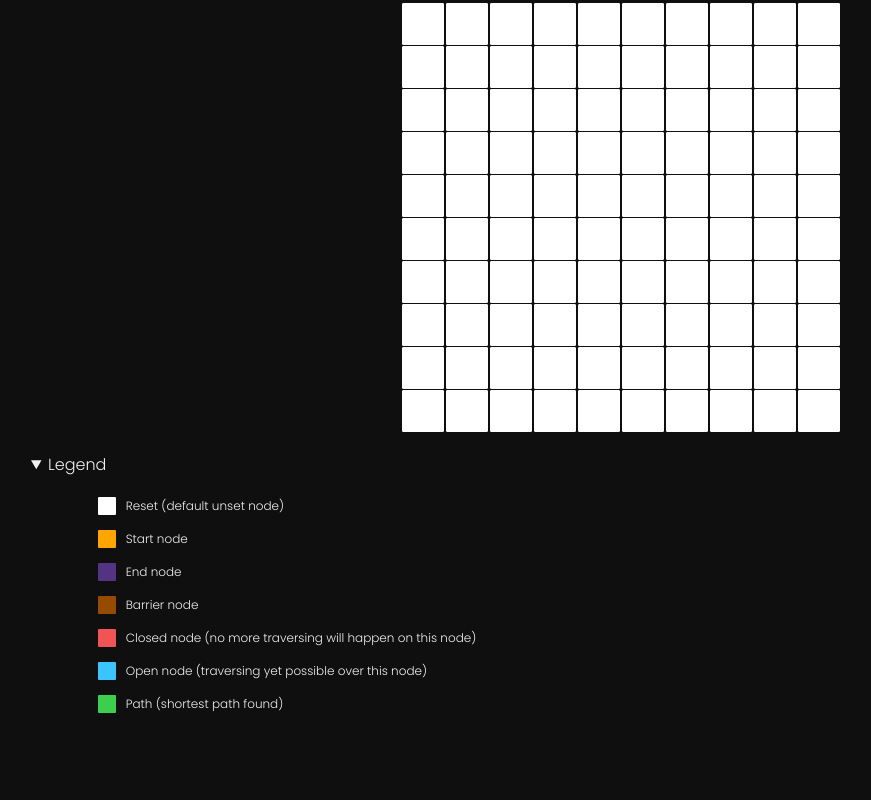
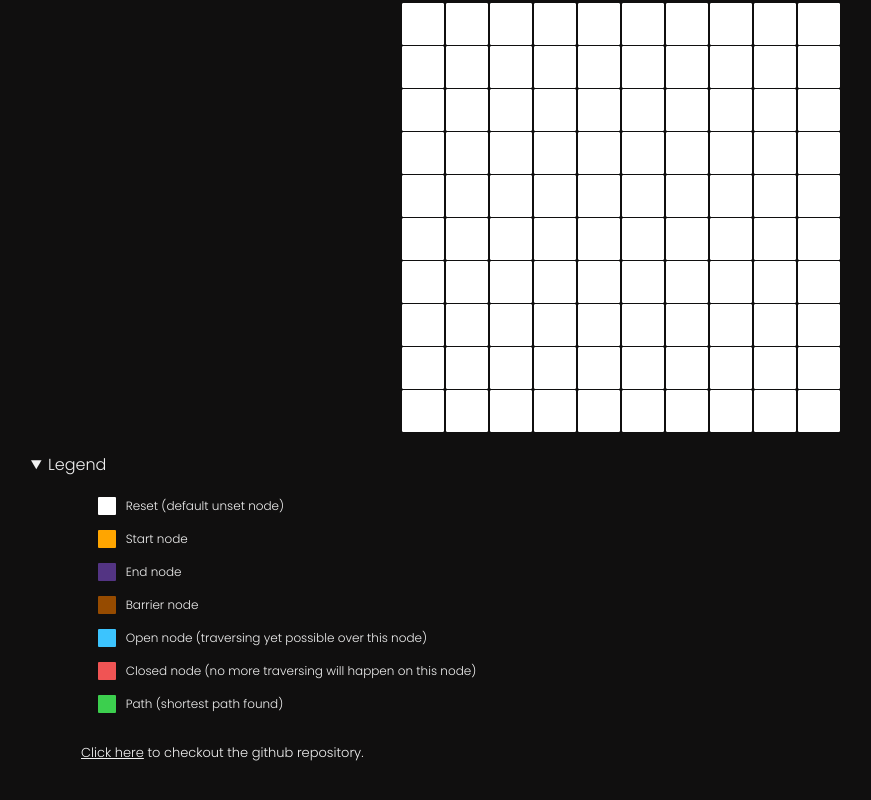
Before and after one commit to prtvi/astar-vis, a React (Create React App) app: page / in a window 1280 px wide. Shown: the part 324-1124 px from the top of the page, without its empty margins (19-890 px from the left). Before the commit the page ends 1052 px from the top, so only its background shows below. Built offline with nearby package versions, Linux system fonts and the light colour scheme.

Commit message:
add readme and output snapshots

```diff
--- a/public/style.css
+++ b/public/style.css
@@ -166,3 +166,14 @@ details {
 }
 
 /* legend */
+
+.info {
+	margin-top: 30px;
+	margin-bottom: 50px;
+	padding-left: 50px;
+	padding-right: 50px;
+}
+
+.info p {
+	font-size: 13px;
+}
--- a/src/App.jsx
+++ b/src/App.jsx
@@ -175,7 +175,7 @@ export default function App() {
 	return (
 		<div className="main">
 			<header>
-				<h1>A* shortest path algorithm visualization</h1>
+				<h1>A* shortest path search algorithm visualization</h1>
 			</header>
 
 			<InputForm
--- a/src/components/Legend.jsx
+++ b/src/components/Legend.jsx
@@ -28,12 +28,12 @@ const legendData = [
 		data: 'Barrier node',
 	},
 	{
+		style: { backgroundColor: COLOR_OPEN },
+		data: 'Open node (traversing yet possible over this node)',
+	},
+	{
 		style: { backgroundColor: COLOR_CLOSED },
 		data: 'Closed node (no more traversing will happen on this node)',
-	},
-	{
-		style: { backgroundColor: COLOR_OPEN },
-		data: 'Open node (traversing yet possible over this node)',
 	},
 	{
 		style: { backgroundColor: COLOR_PATH },
@@ -53,6 +53,19 @@ export default function Legend() {
 					</div>
 				))}
 			</div>
+
+			<div className="info">
+				<p>
+					<a
+						href="https://github.com/prtvi/astar-vis"
+						target="_blank"
+						rel="noreferrer"
+					>
+						Click here
+					</a>{' '}
+					to checkout the github repository.
+				</p>
+			</div>
 		</details>
 	);
 }
```
Also changed, not shown: 4 other files (tests, documents, lock files or other folders).
